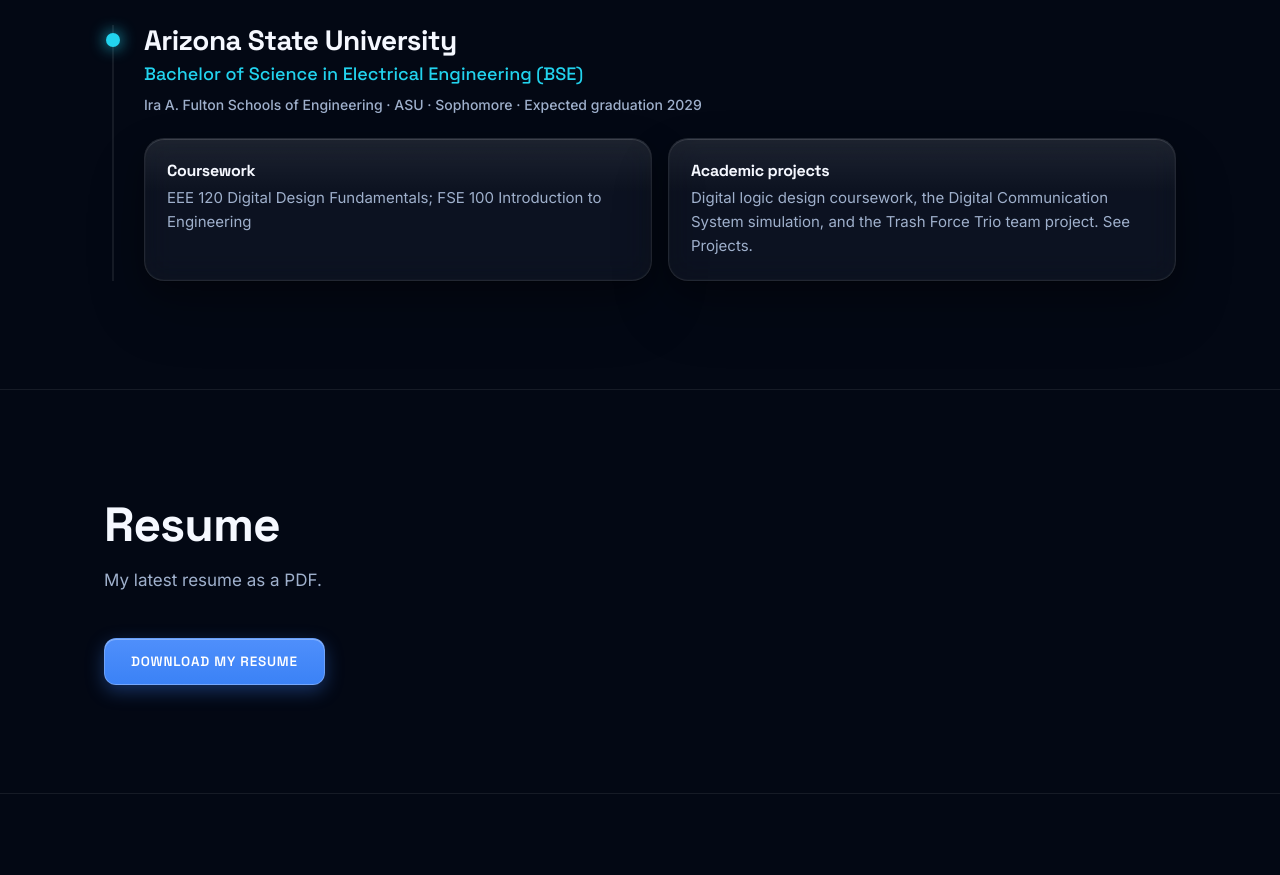
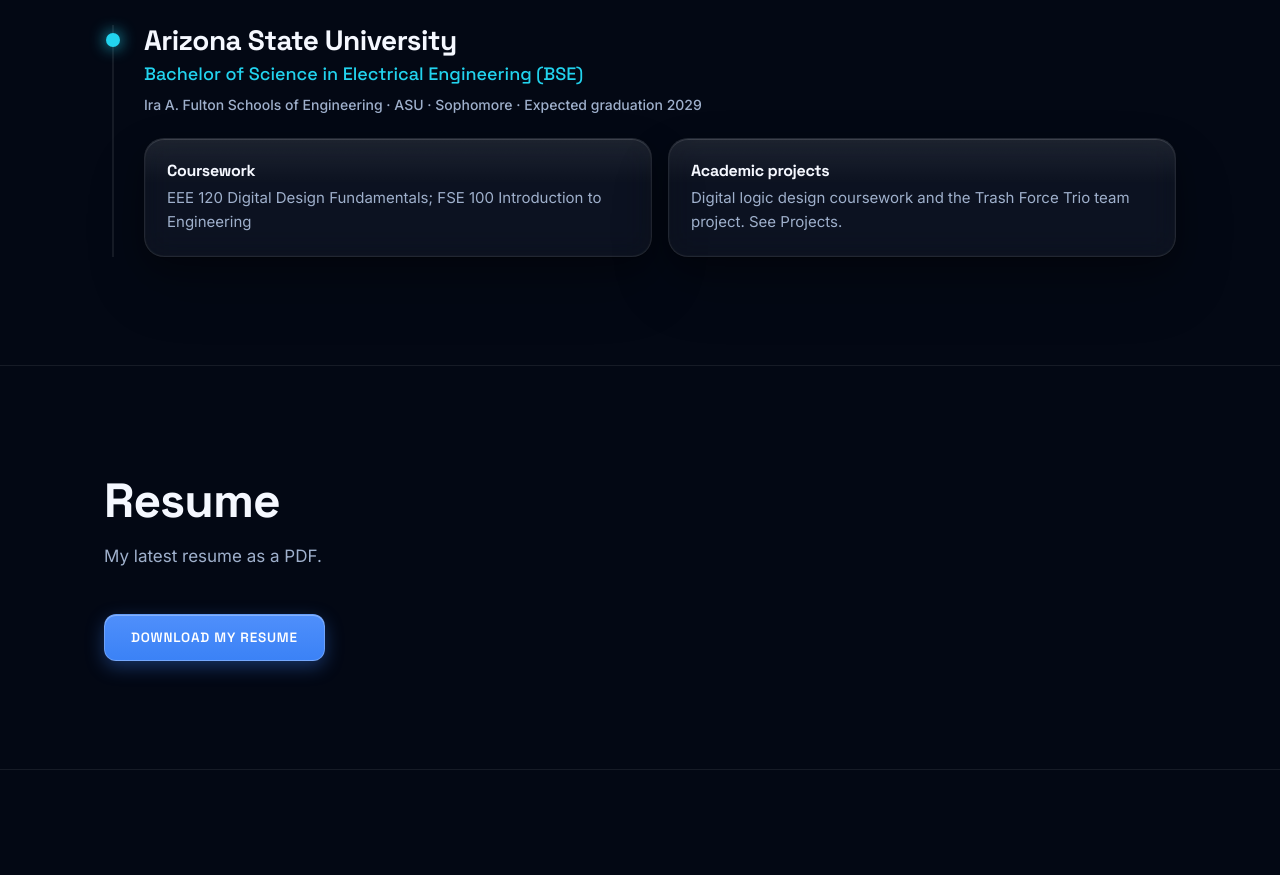
Before and after one commit to Slash707/omar-portfolio, a plain HTML site: page index.html in a window 1280 px wide. Shown: the part 7080-7955 px from the top of the page. Drawn offline with Linux system fonts and the light colour scheme; no server answers.

Commit message:
Remove unfinished communication project reference from portfolio

```diff
--- a/index.html
+++ b/index.html
@@ -184,7 +184,7 @@
     <div class="meta">Ira A. Fulton Schools of Engineering &middot; ASU  &middot; Sophomore &middot; Expected graduation 2029</div>
     <div class="phs">
       <div class="card"><h3>Coursework</h3><p>EEE 120 Digital Design Fundamentals; FSE 100 Introduction to Engineering</p></div>
-      <div class="card"><h3>Academic projects</h3><p>Digital logic design coursework, the Digital Communication System simulation, and the Trash Force Trio team project. See Projects.</p></div>
+      <div class="card"><h3>Academic projects</h3><p>Digital logic design coursework and the Trash Force Trio team project. See Projects.</p></div>
     </div>
   </div>
 </div></section>
```
